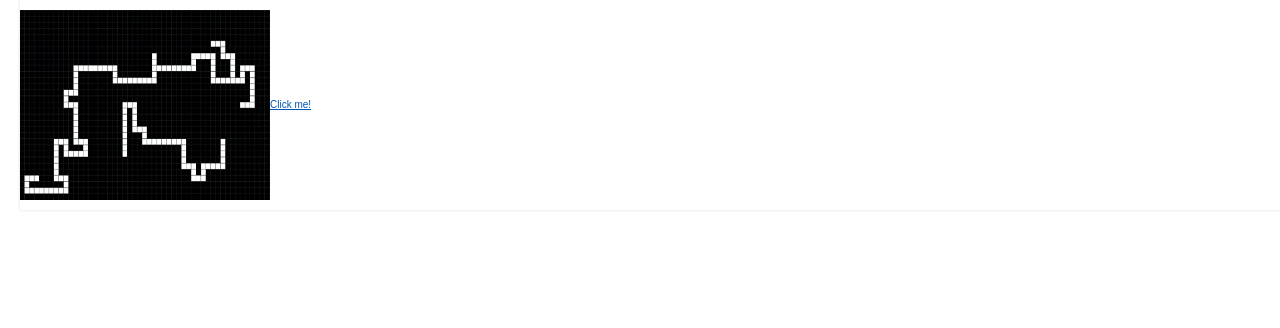
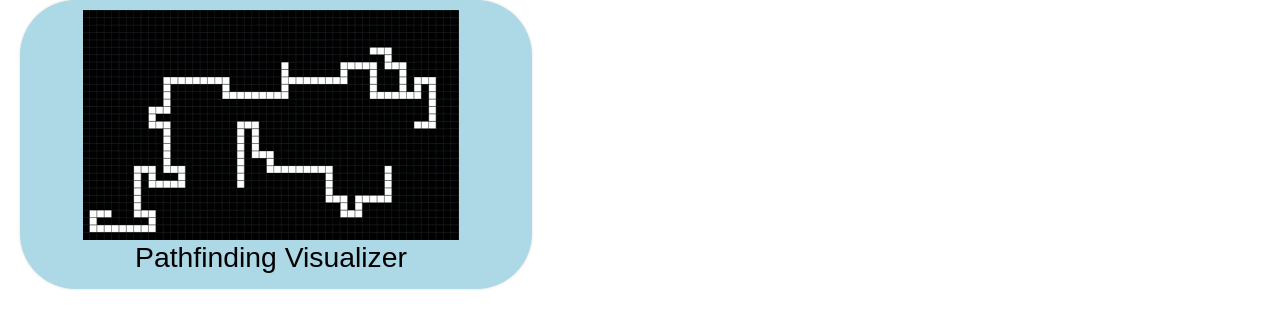
Before and after one commit to dillonwu-97/algorithms-visualizer, a React (Create React App) app: page / in a window 1280 px wide. Shown: the top 328 px of the page. Built offline with nearby package versions, Linux system fonts and the light colour scheme.

Commit message:
made the pathfinding visualizer button look better

```diff
--- a/src/App.css
+++ b/src/App.css
@@ -1,3 +1,30 @@
+.pathfinder-gif {
+    background-color: lightblue !important;
+    /* background: red !important;  */
+    /* when loading an external css for a page, need to use !important to override the elements from the other css page */
+    margin: 100;
+    color: lightblue;
+    height: 50%;
+    width: 40%;
+    border-radius: 10ch;
+    /* border-style: solid; */
+    /* text-align: center; */
+    overflow: hidden;
+
+}
+
+img {
+    max-width: 75%;
+    max-height: 750%;
+    margin: auto;
+    display: block;
+}
+
+h3 {
+    text-align: center;
+    color: black;
+    font-size: .75cm;
+}
 .app-main {
     padding-top:100px;
     background-color: blanchedalmond;
@@ -19,10 +46,12 @@ body {
     font-size: 62.5%;
     font-size: 10px;
 }
-/*-- Inspiration taken from abdo steif -->
+
+
+
 /* --> https://codepen.io/abdosteif/pen/bRoyMb?editors=1100*/
 
-/* Navbar section */
+/****************************** Navbar section *************************/
 
 .nav {
     width: 100%;
--- a/src/App.js
+++ b/src/App.js
@@ -5,7 +5,7 @@ import './App.css'
 import Sudoku_grid from './sudoku/sudoku_grid'
 import { BrowserRouter, Route, Link, Switch, HashRouter } from "react-router-dom";
 
-import pathfinderGif from './images/pathfinder_1.gif'
+import pathfinderGif from './images/pathfinder-slow1.gif'
 import './images/images.css'
 
 function App() {
@@ -28,12 +28,10 @@ function App() {
 
 function Home() {
 	return (
-		<div>
-			<Link to={'/pathfinder'}>
-				<div className="pathfinder-gif">
-					<img class = "thumbnail" src={pathfinderGif} alt="" height="190px" width="250px"/>
-					Click me!
-				</div>
+		<div className="pathfinder-gif" >
+			<Link style={{color: "white"}} to={'/pathfinder'}>
+				<img class = "thumbnail" src={pathfinderGif} alt="" />
+				<h3> Pathfinding Visualizer </h3>
 			</Link>
 		</div>
 	)
--- a/src/images/images.css
+++ b/src/images/images.css
@@ -12,12 +12,12 @@
   /* .pathfinder-gif  {
     box-shadow: 0px 0px 3px #aaaaaa;
   } */
-  .pathfinder-gif thumbnail {
+  /* .pathfinder-gif thumbnail {
     display: block;
     position: relative;
     margin: 0px 0px 10px 10px;
     cursor: pointer;
-  }
+  } */
   /* .list li a.thumbnail .overlay {
     width: 100%;
     height: 100%;
--- a/src/pathfinder/setup/cell/cell.css
+++ b/src/pathfinder/setup/cell/cell.css
@@ -3,8 +3,9 @@
 	height: 15px;
 	outline: 1px solid rgb(28, 43, 43);
 	/* outline-width: .53mm; */
-	display: inline-block;
+	/* display: inline-block; */
 	background-color: white;
+	float: left;
 }
 
 .cell-finish {
--- a/src/pathfinder/setup/make_grid.js
+++ b/src/pathfinder/setup/make_grid.js
@@ -292,7 +292,7 @@ export default class make_grid extends Component {
 		return (
 			<div className="parent">
 				<div className = "grid" >
-
+					<div className= "wrapper">
 						{grid.map((row, row_index) => {
 							return (
 								<div className="row">
@@ -313,6 +313,7 @@ export default class make_grid extends Component {
 								</div>
 							)
 						})}
+					</div>
 				</div>
 				<div>
 					" "
--- a/src/sudoku/sudoku_grid.js
+++ b/src/sudoku/sudoku_grid.js
@@ -206,21 +206,17 @@ export default class Sudoku_grid extends Component {
                     {this.state.backtrack_count}
                 </div>
                 <div className = "button-div">
-                    Visualize
                     <button type="button" className="sudoku-solve-button" onClick={()=>this.visualize_puzzle("bruteforce")}>
-                        Brute Force
+                        Visualize Brute Force
                     </button>
-                    Instant
                     <button type="button" className="sudoku-solve-button" onClick={()=>this.solve_puzzle("bruteforce")}>
-                        Brute Force
+                        Instant Brute Force
                     </button>
-                    Visualize
                     <button type="button" className="sudoku-solve-button" onClick={()=>this.visualize_puzzle("smart")}>
-                        Smart Brute Force
+                        Visualize Smart Brute Force
                     </button>
-                    Instant
                     <button type="button" className="sudoku-solve-button" onClick={()=>this.solve_puzzle("smart")}>
-                        Smart Brute Force
+                        Instant Smart Brute Force
                     </button>
                     <button type="button" onClick={()=>this.resetboard()}>
                         Reset Board
```
Also changed, not shown: src/images/pathfinder-slow1.gif (added). Lines whose indentation alone changed are shown as unchanged.
